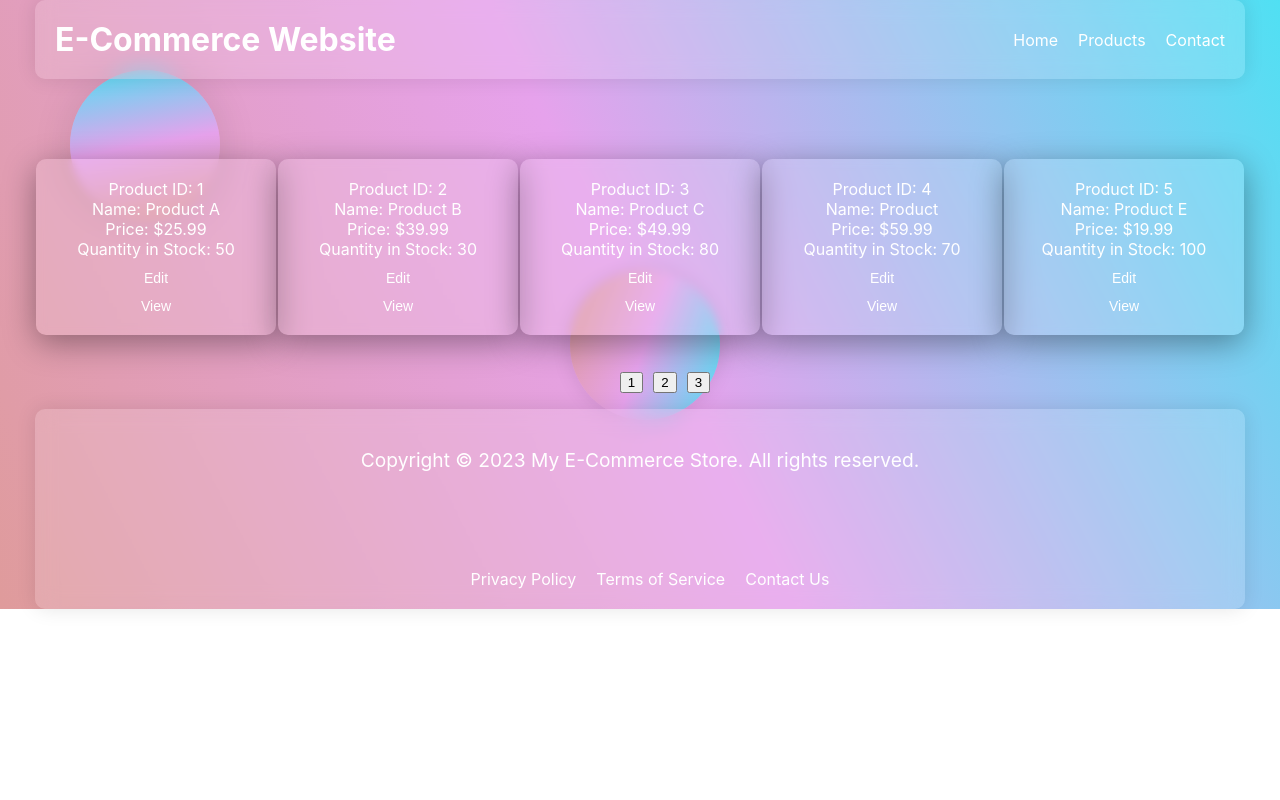
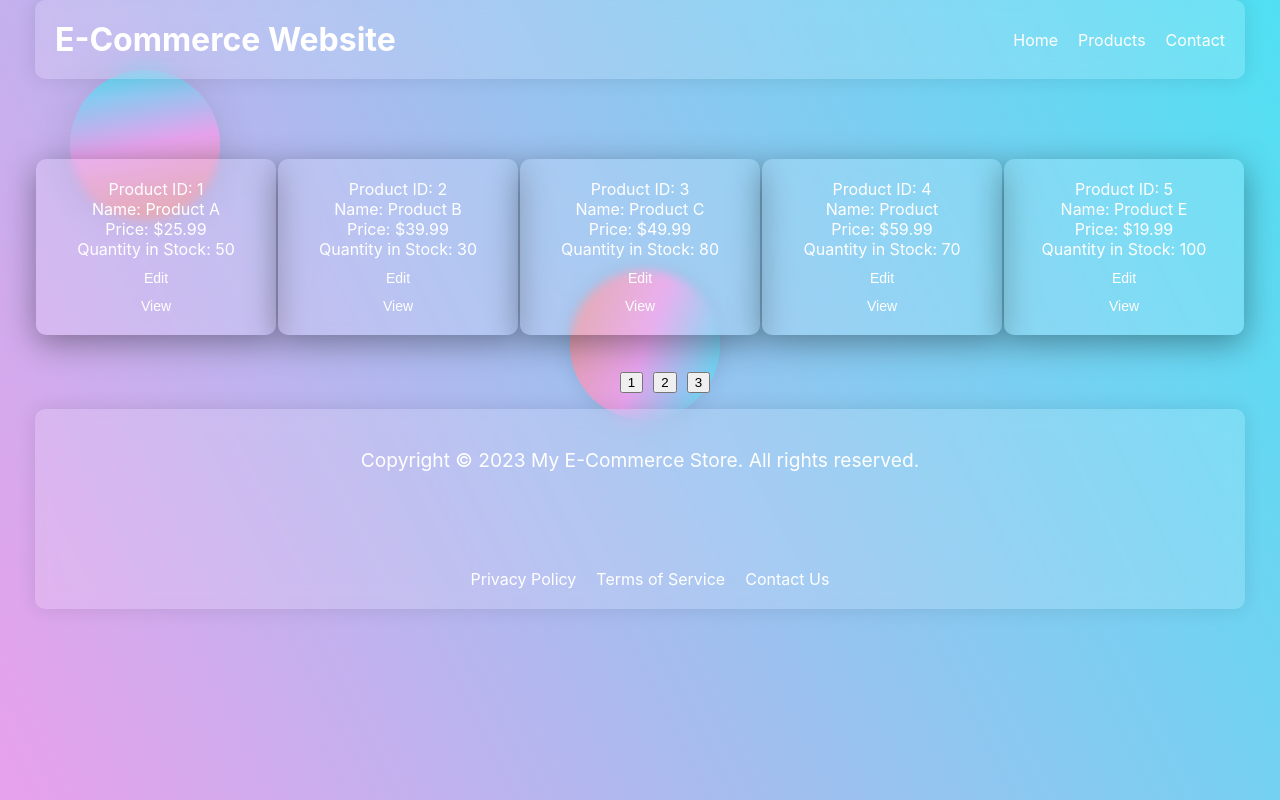
Before and after one commit to it21159480/E-commerce-productListPage, a React (Create React App) app: page / in a window 1280 px wide. Shown: the top 800 px of the page. Built offline with nearby package versions, Linux system fonts and the light colour scheme.

Commit message:
minar changes

```diff
--- a/src/App.css
+++ b/src/App.css
@@ -5,7 +5,7 @@
   padding-left: 35px;
   padding-right: 35px;
 
-  /* height: 500vh; */
+  height: 500vh;
 }
 
 .circle {
```
